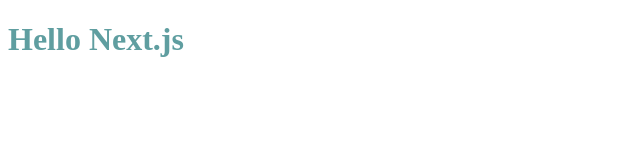
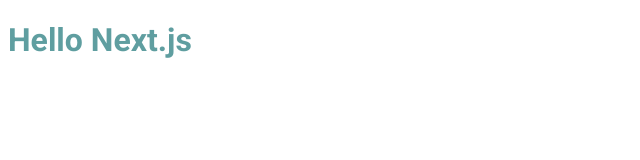
Before and after one commit to emilioRguez/03-ignews-ignite, a Next.js app: page / in a window 1280 px wide. Shown: the top 160 px of the page, without its empty margins (0-640 px from the left). Built offline with nearby package versions, Linux system fonts and the light colour scheme.

Commit message:
Configurando fuente externa + Document Class

```diff
--- /dev/null
+++ b/src/pages/_document.tsx
@@ -0,0 +1,23 @@
+import Document, { Html, Head, Main, NextScript } from 'next/document'
+
+export default class NextDocument extends Document {
+  render() {
+    return (
+      <Html>
+        <Head>
+          <link rel="preconnect" href="https://fonts.googleapis.com" />
+          <link
+            href="https://fonts.googleapis.com/css2?family=Roboto:wght@400;700;900&display=swap"
+            rel="stylesheet"
+          />
+
+          <title>ig.news</title>
+        </Head>
+        <body>
+          <Main />
+          <NextScript />
+        </body>
+      </Html>
+    )
+  }
+}
--- a/src/pages/products.tsx
+++ /dev/null
@@ -1,3 +0,0 @@
-export default function Products() {
-  return <h1>Products</h1>
-}
--- a/src/styles/home.module.scss
+++ b/src/styles/home.module.scss
@@ -1,3 +1,5 @@
 .title {
   color: cadetblue;
+
+  font-family: Roboto;
 }
```
